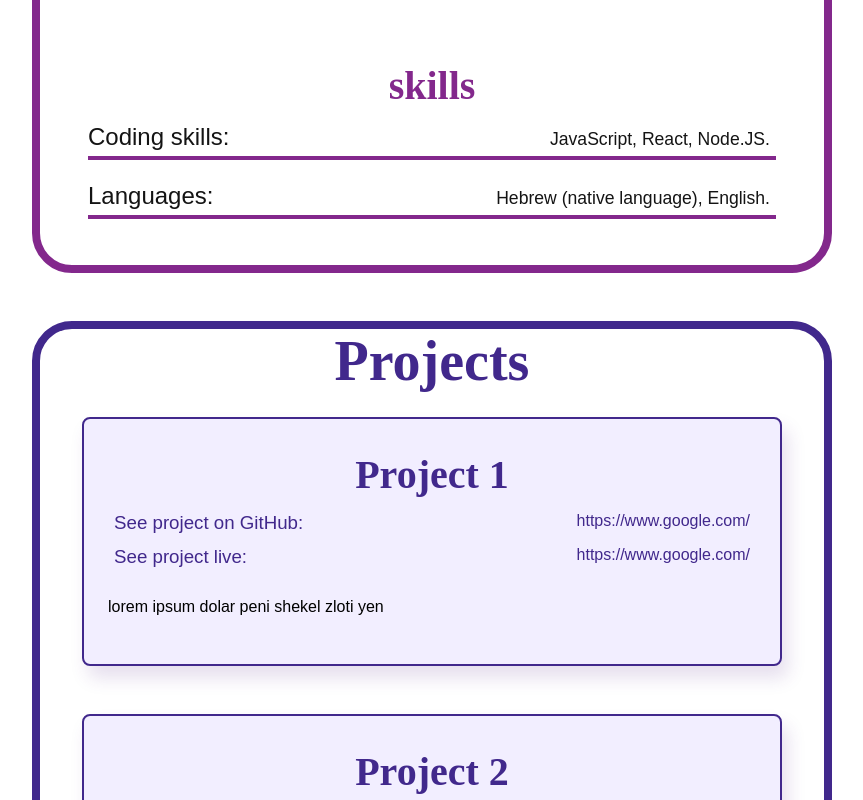
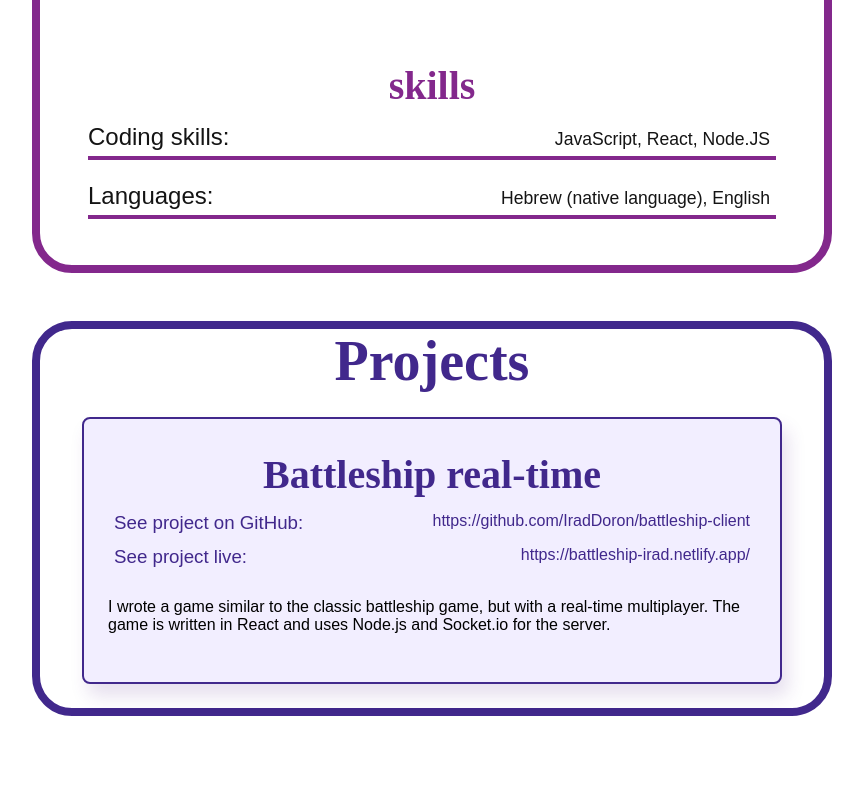
Before and after one commit to IradDoron/portfolio-client, a React (Create React App) app: page / in a window 1280 px wide. Shown: the part 1740-2540 px from the top of the page, without its empty margins (208-1071 px from the left). After the commit the page ends 2459 px from the top, so only its background shows below. Built offline with nearby package versions, Linux system fonts and the light colour scheme.

Commit message:
add project

```diff
--- a/src/components/_general/AboutDataBlock.jsx
+++ b/src/components/_general/AboutDataBlock.jsx
@@ -6,7 +6,7 @@ function AboutDataBlock({ field, content, type, color }) {
 	return (
 		<AboutDataContainer color={color}>
 			<AboutDataKey>{field}:</AboutDataKey>
-			<AboutDataValue type={type} content={content}>{content}.</AboutDataValue>
+			<AboutDataValue type={type} content={content}>{content}</AboutDataValue>
 		</AboutDataContainer>
 	);
 }
--- a/src/components/_sections/Projects/Projects.jsx
+++ b/src/components/_sections/Projects/Projects.jsx
@@ -9,16 +9,10 @@ import SectionSubHeader from '../../_general/SectionSubHeader';
 
 const projectsData = [
 	{
-		projectTitle: 'Project 1',
-		githubLink: 'https://www.google.com/',
-		liveLink: 'https://www.google.com/',
-		description: 'lorem ipsum dolar peni shekel zloti yen',
-	},
-	{
-		projectTitle: 'Project 2',
-		githubLink: 'https://www.google.com/',
-		liveLink: 'https://www.google.com/',
-		description: 'lorem ipsum dolar peni shekel zloti yen',
+		projectTitle: 'Battleship real-time',
+		githubLink: 'https://github.com/IradDoron/battleship-client',
+		liveLink: 'https://battleship-irad.netlify.app/',
+		description: 'I wrote a game similar to the classic battleship game, but with a real-time multiplayer. The game is written in React and uses Node.js and Socket.io for the server.',
 	},
 ];
 
```
